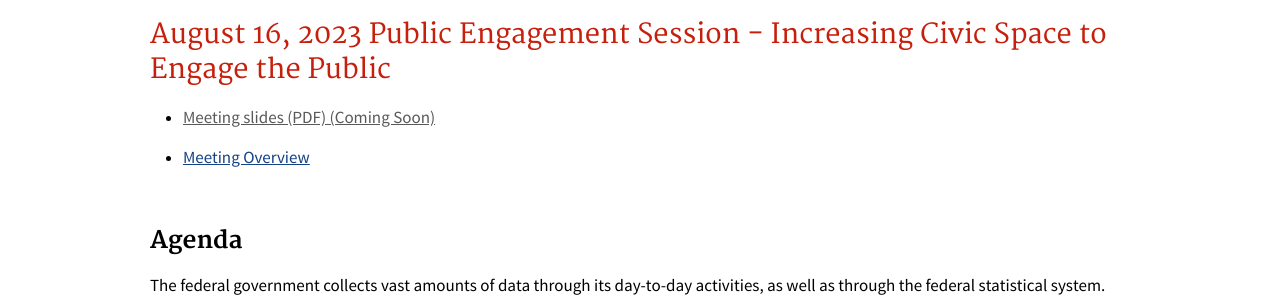
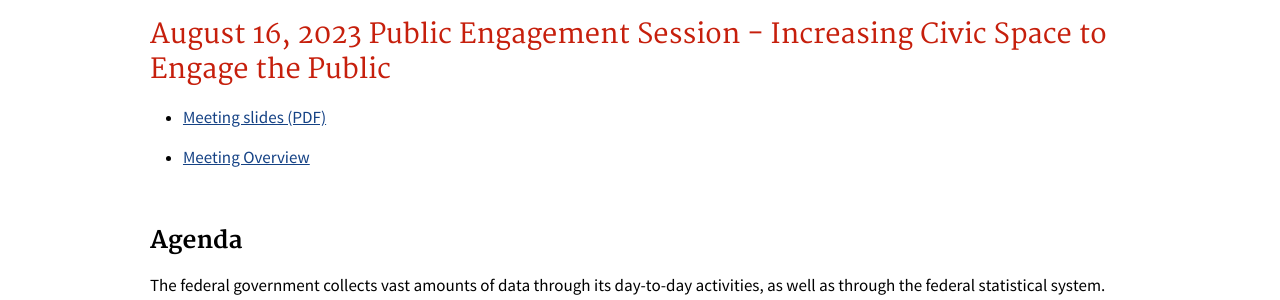
Before and after one commit to GSA/open.usa.gov, a Jekyll site: the page built from pages/meeting/august-2023-public-engagement-improving-access-to-government-data-research-and-information.md, in a window 1280 px wide. Shown: the part 226-526 px from the top of the page. Built offline with Jekyll 4.4.1, drawn with Linux system fonts in a browser that asks for light colours.

Commit message:
Add slides for Aug 16 meeting

```diff
--- a/pages/meeting/august-2023-public-engagement-improving-access-to-government-data-research-and-information.md
+++ b/pages/meeting/august-2023-public-engagement-improving-access-to-government-data-research-and-information.md
@@ -5,7 +5,7 @@ body-class: about
 permalink: /meeting/august-2023-public-engagement-improving-access-to-government-data-research-and-information/
 ---
 
-* [Meeting slides (PDF) (Coming Soon)]()
+* [Meeting slides (PDF)](/assets/files/2023-08-16-ogp-engagement-session-slides-v8.pdf)
 * [Meeting Overview](/assets/files/2023-08-16-ogp-forum-engagement-session-agenda.pdf)
 
 
```
